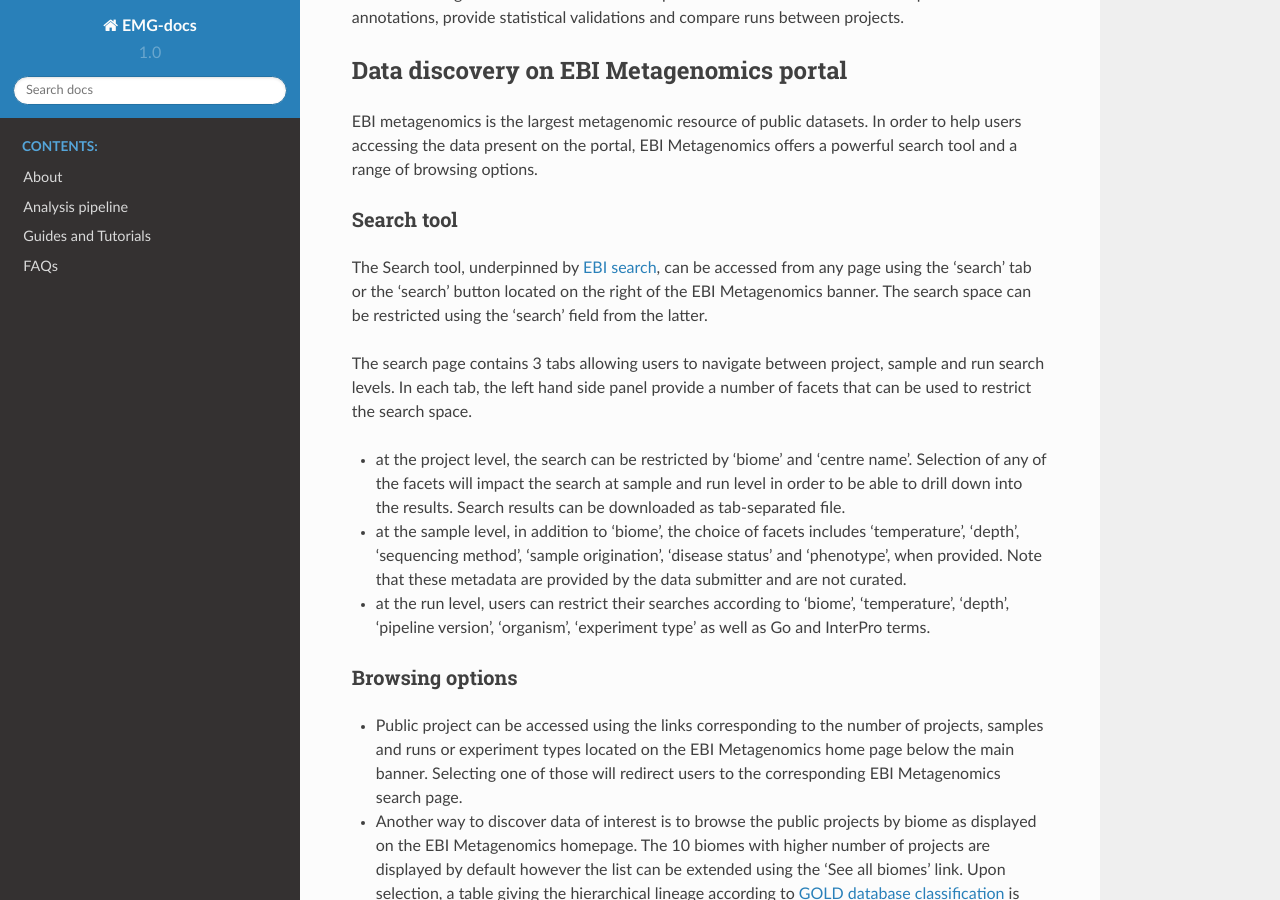
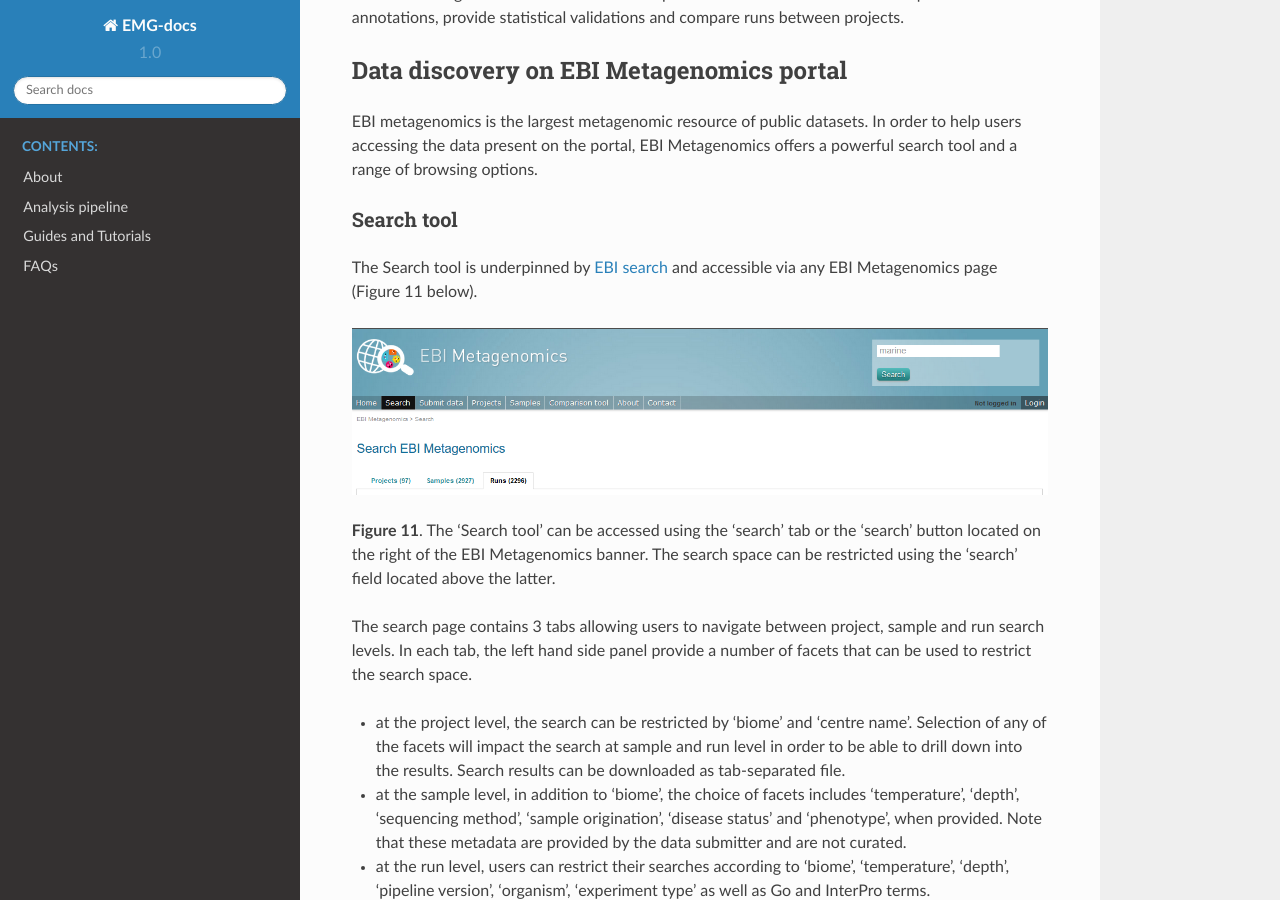
Before and after one commit to EBI-Metagenomics/EMG-docs, a Sphinx documentation site: the page built from docs/portal.rst, in a window 1280 px wide and 900 px high, scrolled down 10538 px. Built offline with Sphinx 7.4.7 and the Read the Docs theme 2.0.0, drawn with Linux system fonts in a browser that asks for light colours.

Commit message:
Update portal.rst

```diff
--- a/docs/portal.rst
+++ b/docs/portal.rst
@@ -162,7 +162,10 @@
 
 Search tool
 ^^^^^^^^^^^
-The Search tool, underpinned by `EBI search <https://www.ebi.ac.uk/ebisearch/overview.ebi>`_, can be accessed from any page using the 'search' tab or the 'search' button located on the right of the EBI Metagenomics banner. The search space can be restricted using the 'search' field from the latter.
+The Search tool is underpinned by `EBI search <https://www.ebi.ac.uk/ebisearch/overview.ebi>`_  and accessible via any EBI Metagenomics page (Figure 11 below).
+
+.. image:: images/search.PNG
+**Figure 11**. The 'Search tool' can be accessed using the 'search' tab or the 'search' button located on the right of the EBI Metagenomics banner. The search space can be restricted using the 'search' field located above the latter.
 
 The search page contains 3 tabs allowing users to navigate between project, sample and run search levels. In each tab, the left hand side panel provide a number of facets that can be used to restrict the search space.
 
```
